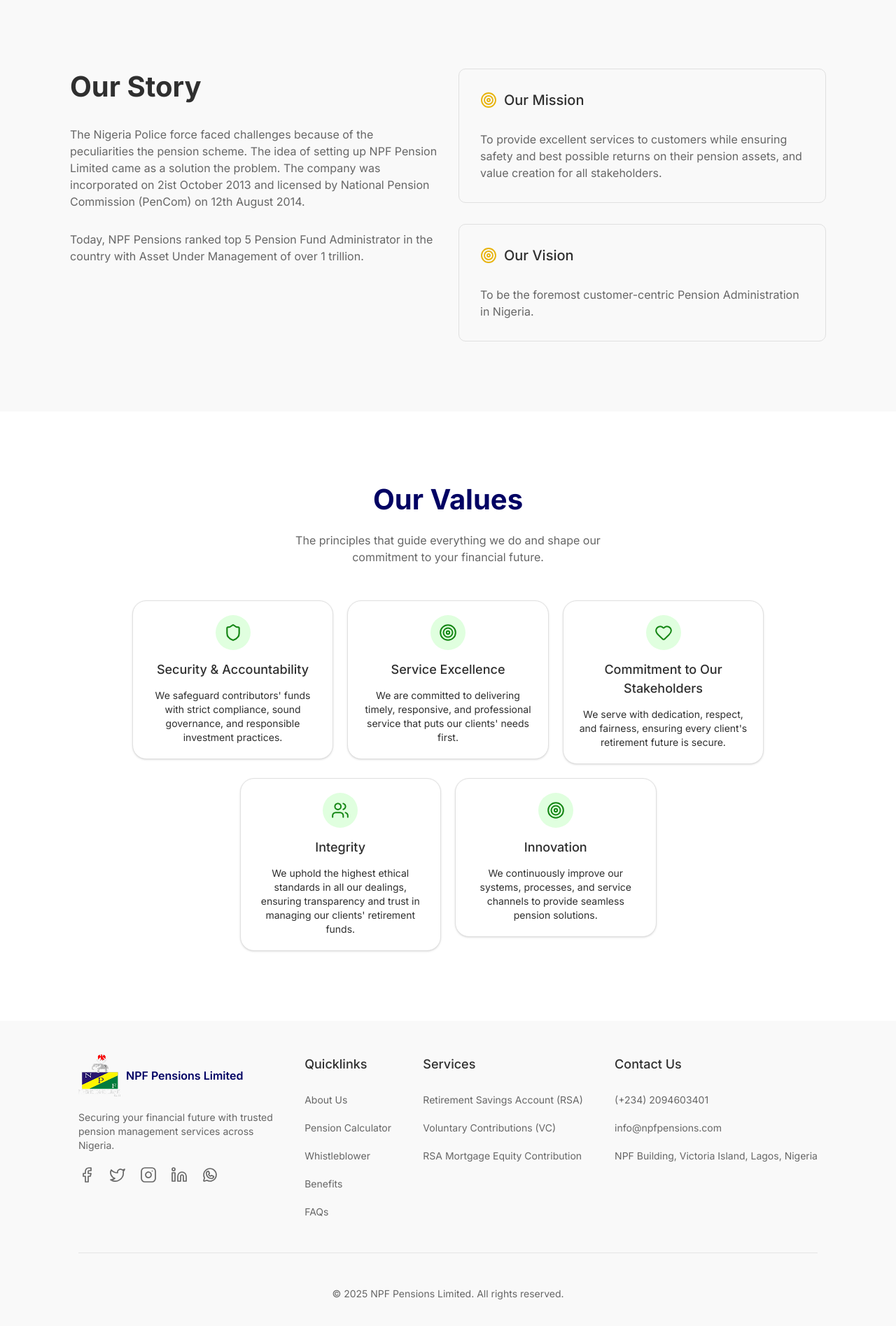
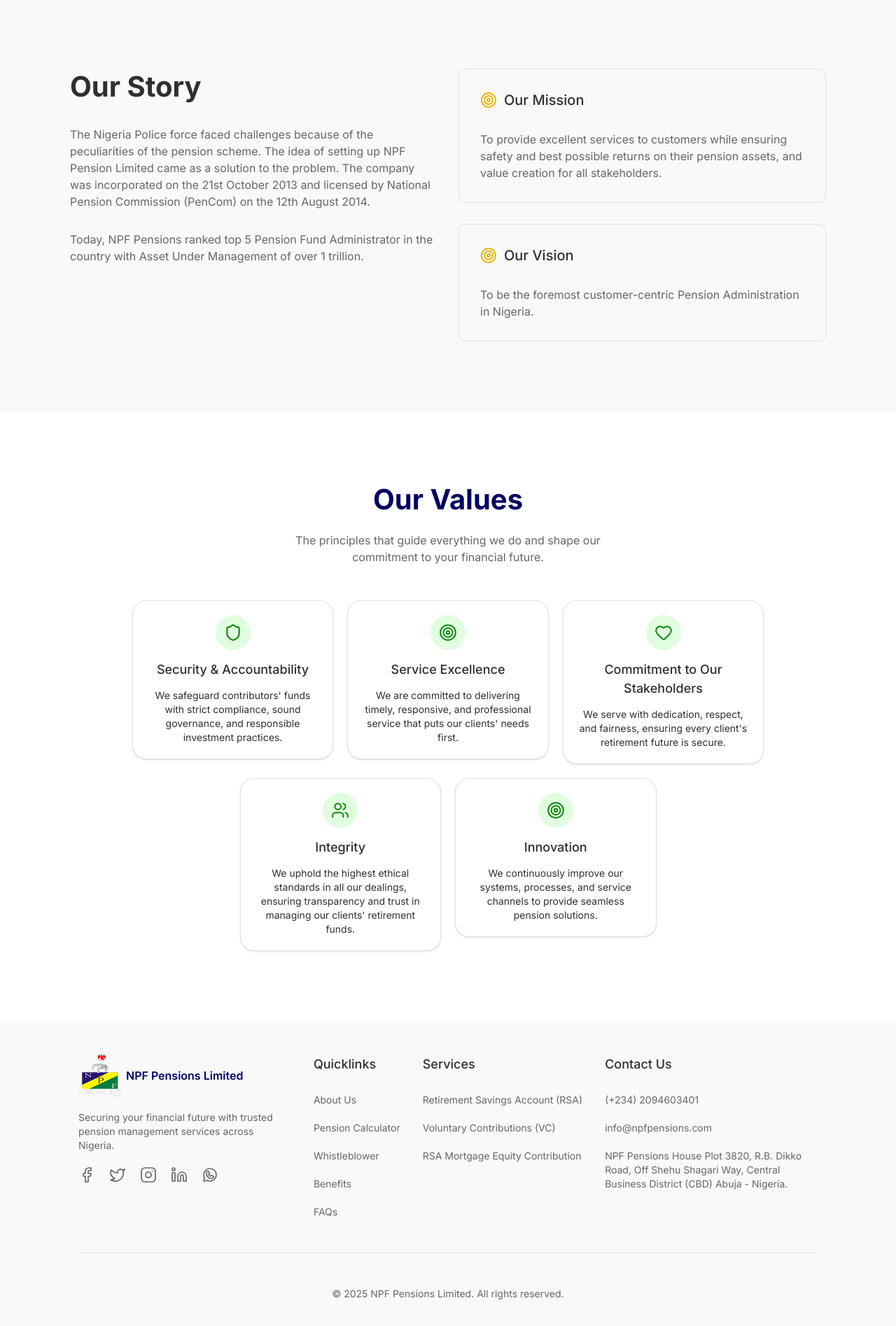
Before and after one commit to kahuna0101/npf_new, a Next.js app: page /about-us in a window 1280 px wide. Shown: the part 525-2420 px from the top of the page at 70% size. Built offline with nearby package versions, Linux system fonts and the light colour scheme.

Commit message:
caveat notice added

```diff
--- a/app/(root)/(pages)/about-us/page.tsx
+++ b/app/(root)/(pages)/about-us/page.tsx
@@ -27,7 +27,7 @@
           <div className="lg:w-155 flex flex-1 flex-col gap-7.5">
             <h1 className="text-[40px] leading-13 font-bold text-black-100">Our Story</h1>
             <p className="text-base font-normal text-grey-100">
-              The Nigeria Police force faced challenges because of the peculiarities the pension scheme. The idea of setting up NPF Pension Limited came as a solution the problem. The company was incorporated on 2ist October 2013 and licensed by National Pension Commission (PenCom) on 12th August 2014.            </p>
+              The Nigeria Police force faced challenges because of the peculiarities of the pension scheme. The idea of setting up NPF Pension Limited came as a solution to the problem. The company was incorporated on the 21st October 2013 and licensed by National Pension Commission (PenCom) on the 12th August 2014.</p>
             <p className="text-base font-normal text-grey-100">
               Today, NPF Pensions ranked top 5 Pension Fund Administrator in the country with Asset Under Management of over 1 trillion.</p>
           </div>
--- a/app/(root)/(pages)/contact/page.tsx
+++ b/app/(root)/(pages)/contact/page.tsx
@@ -1,9 +1,10 @@
 import ContactForm from "@/components/ContactForm"
 import ContactTabs from "@/components/ContactTabs"
+import { contacts } from "@/data"
 import Image from "next/image"
 
 const Contact = () => {
-  const address = "NPF Pensions Limited House Plot 3820, R.B. Dikko Road, Off Shehu Shagari Way, Central Business District (CBD) Abuja - Nigeria."
+  const address = contacts[2].title;
   return (
     <section className="w-full">
       <div className="relative h-[50vh] md:h-[443px] flex flex-col items-center justify-center p-8 gap-12.5 sm:p-25 bg-[url('/images/vc-bg.jpg')] bg-cover bg-center overflow-hidden">
--- a/app/(root)/page.tsx
+++ b/app/(root)/page.tsx
@@ -84,15 +84,19 @@
       </section>
 
       <section className="flex flex-col items-center justify-center bg-white-100 p-12 gap-12.5 sm:p-25">
-        <div className="flex flex-col gap-5">
+        {/* <div className="flex flex-col gap-5">
           <h1 className="section-header">Testimonials</h1>
           <p className="text-base font-normal text-grey-100 text-center">What people have to say about NPF Pensions Limited</p>
-        </div>
+        </div> */}
 
         <div className="flex flex-wrap items-center justify-center gap-8">
-          {testimonials.map((item: Testimonial) => (
+          <div className="md:3xl lg:w-5xl flex flex-col md:flex-row items-center md:items-start gap-7.5 p-7.5 rounded-[10px] border border-red-600/50">
+            <Image src="/images/caveat.png" alt= "caveat" width={90} height={90}/>
+            <p className="text-xl font-normal text-grey-100 text-start">NPF Pensions Limited is wholly committed to the welfare of its clientele (i.e. Personnel of the Nigeria Police Force and their Next of Kin) and as such, no client is required to make any payment to the Company, its employees or any person(s) purporting to be acting on behalf of NPF Pensions Limited, as a condition for accessing any of its services, ranging from simple enquiries to processing and payment of retirement benefits</p>
+          </div>
+          {/* {testimonials.map((item: Testimonial) => (
             <TestimonialBox key={item._id} name={item.name!} occupation={item.occupation!} testimony={item.testimony!} />
-          ))}
+          ))} */}
         </div>
 
         {/* <Link href="/testimonials" className="h-[60px] p-4 border border-blue-100 bg-white text-base font-semibold text-blue-100 rounded-[8px]">View more</Link> */}
--- a/components/Footer.tsx
+++ b/components/Footer.tsx
@@ -7,13 +7,13 @@
   return (
     <footer className="w-full md:h-[436px] flex flex-col justify-between bg-white-100 gap-12 px-12 md:px-28 py-12">
       <div className="flex flex-col md:flex-row justify-between gap-8">
-        <div className="flex flex-col gap-5">
+        <div className="flex flex-1 flex-col gap-5">
           <Link href="/" className="flex items-center gap-2">
             <Image src="/images/logo.png" alt="logo" width={60} height={60} />
             <span className="text-base font-semibold text-blue-100">NPF Pensions Limited</span>
           </Link>
 
-          <p className="text-sm font-normal text-grey-100">Securing your financial future with trusted <br /> pension management services across <br /> Nigeria.</p>
+          <p className="text-sm font-normal text-grey-100">Securing your financial future with trusted pension management services across Nigeria.</p>
 
           <div className="flex flex-row gap-5">
             {socialLinks.map((item) => (
@@ -74,8 +74,7 @@
           </div>
         </div>
 
-
-        <div className="flex flex-col gap-7">
+        <div className="flex flex-1 flex-col gap-7">
           <h4 className="text-[18px] font-medium text-black-100">Contact Us</h4>
           <div className="flex flex-col gap-5">
             {contacts.map((item) => (
--- a/data/index.ts
+++ b/data/index.ts
@@ -88,7 +88,7 @@
 export const contacts: { title: string; href?: string }[] = [
   { title: "(+234) 2094603401", href: "tel:+2342094603401" },
   { title: "info@npfpensions.com", href: "mailto:info@npfpensions.com" },
-  { title: "NPF Building, Victoria Island, Lagos, Nigeria", href: "https://www.google.com/maps?q=NPF+Building,+Victoria+Island,+Lagos,+Nigeria" },
+  { title: "NPF Pensions House Plot 3820, R.B. Dikko Road, Off Shehu Shagari Way, Central Business District (CBD) Abuja - Nigeria.", href: "https://www.google.com/maps?q=NPF+Building,+Victoria+Island,+Lagos,+Nigeria" },
 ]
 
 export const pensionAdministrationData: PensionAdministrationBoxProps[] = [
```
Also changed, not shown: public/images/caveat.png (added).
